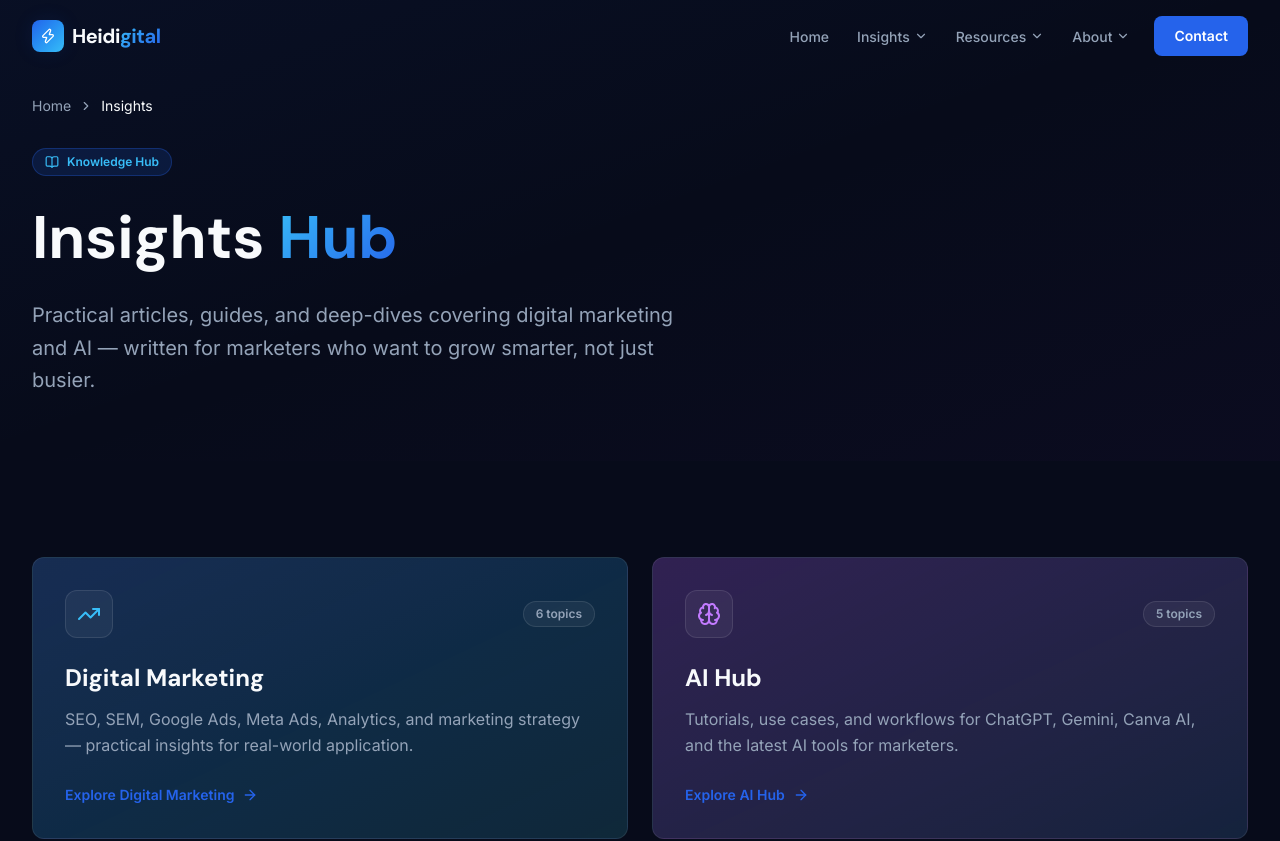
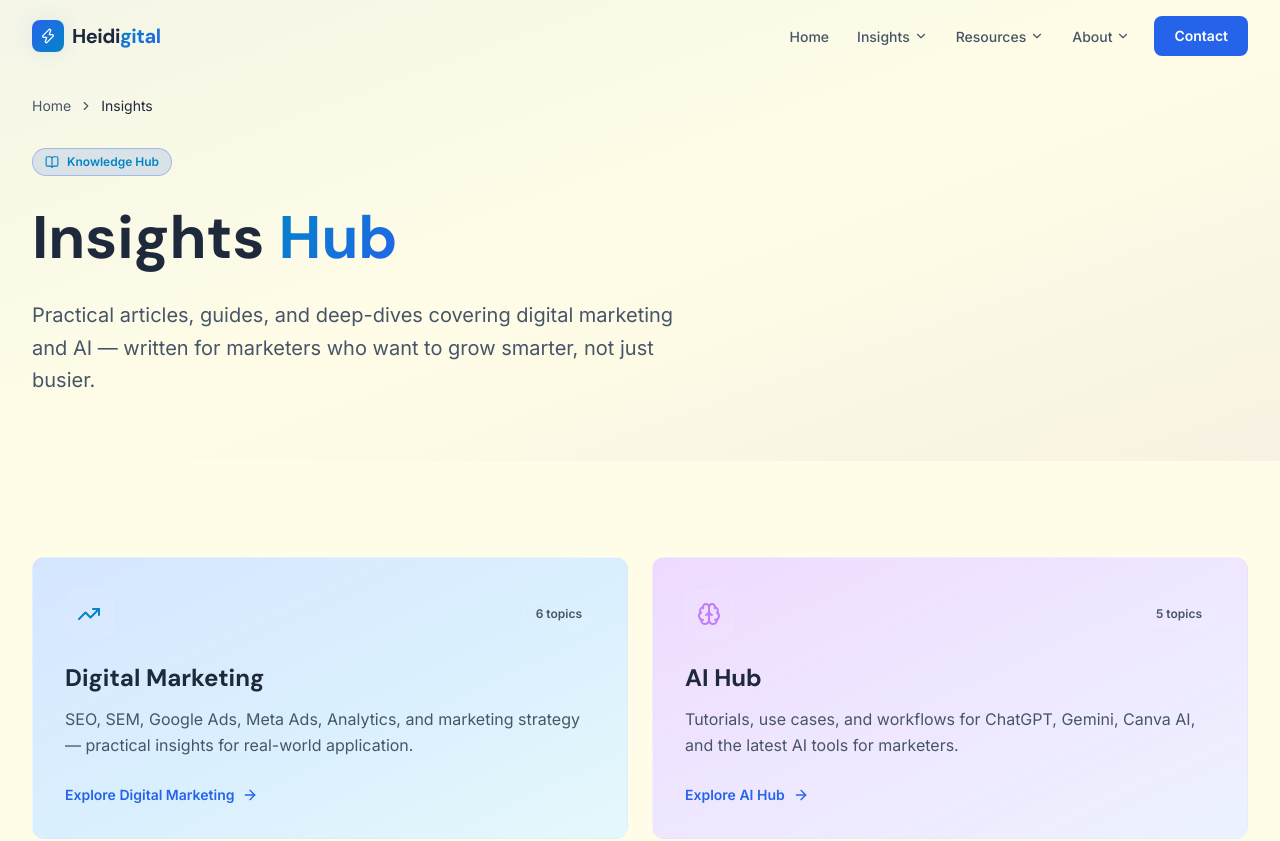
Before and after one commit to Heidintt/heidigital-new, a Next.js app: page /insights in a window 1280 px wide. Shown: the top 841 px of the page. Built offline with nearby package versions, Linux system fonts and the light colour scheme.

Commit message:
Apply Light Theme (Pastel Yellow)

```diff
--- a/src/app/globals.css
+++ b/src/app/globals.css
@@ -3,24 +3,24 @@
 @import "tailwindcss";
 
 @theme {
-  --color-background: #070B1A;
-  --color-background-secondary: #0F172A;
-  --color-card: #111827;
-  --color-card-hover: #1a2234;
+  --color-background: #FFFDE7;
+  --color-background-secondary: #FFF9C4;
+  --color-card: #FFFFFF;
+  --color-card-hover: #FAFAFA;
   --color-primary: #2563EB;
   --color-primary-hover: #1d4ed8;
-  --color-accent: #38BDF8;
-  --color-gold: #D8B67C;
-  --color-text-main: #F8FAFC;
-  --color-text-muted: #94A3B8;
+  --color-accent: #0284C7;
+  --color-gold: #B48D4D;
+  --color-text-main: #1E293B;
+  --color-text-muted: #475569;
 
   --font-sans: "Inter", system-ui, sans-serif;
   --font-display: "DM Sans", system-ui, sans-serif;
 
   --shadow-glow: 0 0 40px rgba(37, 99, 235, 0.15);
   --shadow-glow-sm: 0 0 20px rgba(37, 99, 235, 0.1);
-  --shadow-card: 0 4px 24px rgba(0,0,0,0.4);
-  --shadow-card-hover: 0 8px 40px rgba(37,99,235,0.2);
+  --shadow-card: 0 4px 24px rgba(0, 0, 0, 0.05);
+  --shadow-card-hover: 0 8px 40px rgba(37, 99, 235, 0.1);
 }
 
 @layer base {
--- a/src/components/cards/ArticleCard.tsx
+++ b/src/components/cards/ArticleCard.tsx
@@ -18,7 +18,7 @@ export default function ArticleCard({ article, variant = "default" }: ArticleCar
 
   if (variant === "compact") {
     return (
-      <Link href={href} className="group flex items-start gap-4 py-4 border-b border-white/[0.06] last:border-0 hover:opacity-80 transition-opacity">
+      <Link href={href} className="group flex items-start gap-4 py-4 border-b border-slate-200 last:border-0 hover:opacity-80 transition-opacity">
         {article.imageUrl && (
           <div className="relative w-20 h-20 rounded-lg overflow-hidden flex-shrink-0 mt-1">
             <Image src={article.imageUrl} alt={article.title} fill className="object-cover" />
@@ -88,7 +88,7 @@ export default function ArticleCard({ article, variant = "default" }: ArticleCar
         <p className="text-sm text-text-muted leading-relaxed flex-1 mb-5">
           {article.excerpt}
         </p>
-        <div className="flex items-center justify-between pt-4 border-t border-white/[0.06]">
+        <div className="flex items-center justify-between pt-4 border-t border-slate-200">
           <div className="flex items-center gap-3 text-xs text-text-muted">
             <span>{formattedDate}</span>
             <span className="flex items-center gap-1">
--- a/src/components/cards/CourseCard.tsx
+++ b/src/components/cards/CourseCard.tsx
@@ -47,7 +47,7 @@ export default function CourseCard({ course }: CourseCardProps) {
           {course.description}
         </p>
 
-        <div className="flex items-center justify-between pt-4 border-t border-white/[0.06]">
+        <div className="flex items-center justify-between pt-4 border-t border-slate-200">
           <div className="flex items-center gap-4 text-xs text-text-muted">
             <span className="flex items-center gap-1">
               <Clock className="w-3 h-3" />
--- a/src/components/layout/Footer.tsx
+++ b/src/components/layout/Footer.tsx
@@ -6,7 +6,7 @@ export default function Footer() {
   const currentYear = new Date().getFullYear();
 
   return (
-    <footer className="bg-background-secondary border-t border-white/[0.08] mt-auto">
+    <footer className="bg-background-secondary border-t border-slate-200 mt-auto">
       {/* Main footer */}
       <div className="container-max py-16">
         <div className="grid grid-cols-1 md:grid-cols-2 lg:grid-cols-5 gap-12">
@@ -88,7 +88,7 @@ export default function Footer() {
       </div>
 
       {/* Bottom bar */}
-      <div className="border-t border-white/[0.06]">
+      <div className="border-t border-slate-200">
         <div className="container-max py-5 flex flex-col sm:flex-row items-center justify-between gap-3">
           <p className="text-xs text-text-muted">
             © {currentYear} Heidigital. All rights reserved.
--- a/src/components/layout/Header.tsx
+++ b/src/components/layout/Header.tsx
@@ -63,7 +63,7 @@ export default function Header() {
       ref={headerRef}
       className={`fixed top-0 left-0 right-0 z-50 transition-all duration-300 ${
         isScrolled
-          ? "bg-background/95 backdrop-blur-xl border-b border-white/[0.08] shadow-[0_4px_24px_rgba(0,0,0,0.4)]"
+          ? "bg-background/95 backdrop-blur-xl border-b border-slate-200 shadow-sm"
           : "bg-transparent"
       }`}
     >
@@ -108,8 +108,8 @@ export default function Header() {
                     onMouseLeave={handleMouseLeaveItem}
                   >
                     <button
-                      className={`nav-link flex items-center gap-1 px-3 py-2 rounded-lg hover:bg-white/5 ${
-                        activeMega === item.label ? "text-text-main bg-white/5" : ""
+                      className={`nav-link flex items-center gap-1 px-3 py-2 rounded-lg hover:bg-slate-100 ${
+                        activeMega === item.label ? "text-text-main bg-slate-100" : ""
                       }`}
                       aria-expanded={activeMega === item.label}
                       aria-haspopup="true"
@@ -144,8 +144,8 @@ export default function Header() {
                     onMouseLeave={handleMouseLeaveItem}
                   >
                     <button
-                      className={`nav-link flex items-center gap-1 px-3 py-2 rounded-lg hover:bg-white/5 ${
-                        activeDropdown === item.label ? "text-text-main bg-white/5" : ""
+                      className={`nav-link flex items-center gap-1 px-3 py-2 rounded-lg hover:bg-slate-100 ${
+                        activeDropdown === item.label ? "text-text-main bg-slate-100" : ""
                       }`}
                       aria-expanded={activeDropdown === item.label}
                       aria-haspopup="true"
@@ -160,7 +160,7 @@ export default function Header() {
 
                     {activeDropdown === item.label && (
                       <div
-                        className="absolute top-full left-0 mt-2 w-48 bg-card border border-white/10 rounded-xl shadow-card overflow-hidden animate-slide-down"
+                        className="absolute top-full left-0 mt-2 w-48 bg-card border border-slate-200 rounded-xl shadow-card overflow-hidden animate-slide-down"
                         onMouseEnter={handleMouseEnterMenu}
                         onMouseLeave={handleMouseLeaveMenu}
                       >
@@ -168,7 +168,7 @@ export default function Header() {
                           <Link
                             key={link.href}
                             href={link.href}
-                            className="block px-4 py-3 text-sm text-text-muted hover:text-text-main hover:bg-white/5 transition-colors border-b border-white/5 last:border-0"
+                            className="block px-4 py-3 text-sm text-text-muted hover:text-text-main hover:bg-slate-100 transition-colors border-b border-slate-100 last:border-0"
                             onClick={() => setActiveDropdown(null)}
                           >
                             {link.label}
@@ -184,7 +184,7 @@ export default function Header() {
                 <Link
                   key={item.label}
                   href={item.href!}
-                  className="nav-link px-3 py-2 rounded-lg hover:bg-white/5"
+                  className="nav-link px-3 py-2 rounded-lg hover:bg-slate-100"
                 >
                   {item.label}
                 </Link>
@@ -206,7 +206,7 @@ export default function Header() {
 
       {/* Mobile Navigation */}
       {mobileOpen && (
-        <div className="md:hidden bg-background/98 backdrop-blur-xl border-t border-white/[0.08] max-h-[calc(100vh-4rem)] overflow-y-auto">
+        <div className="md:hidden bg-background/98 backdrop-blur-xl border-t border-slate-200 max-h-[calc(100vh-4rem)] overflow-y-auto">
           <nav className="container-max py-4 space-y-1" aria-label="Mobile navigation">
             {navigation.map((item) => {
               if (item.isCTA) {
@@ -235,7 +235,7 @@ export default function Header() {
                 return (
                   <div key={item.label}>
                     <button
-                      className="w-full flex items-center justify-between px-3 py-3 text-text-muted hover:text-text-main rounded-lg hover:bg-white/5 transition-colors"
+                      className="w-full flex items-center justify-between px-3 py-3 text-text-muted hover:text-text-main rounded-lg hover:bg-slate-100 transition-colors"
                       onClick={() =>
                         setMobileExpanded(isExpanded ? null : item.label)
                       }
@@ -248,7 +248,7 @@ export default function Header() {
                     </button>
 
                     {isExpanded && (
-                      <div className="ml-3 mt-1 space-y-0.5 border-l border-white/10 pl-4">
+                      <div className="ml-3 mt-1 space-y-0.5 border-l border-slate-200 pl-4">
                         {item.megaMenu ? (
                           item.megaMenu.sections.map((section) => (
                             <div key={section.heading} className="mb-3">
@@ -291,7 +291,7 @@ export default function Header() {
                 <Link
                   key={item.label}
                   href={item.href!}
-                  className="block px-3 py-3 text-text-muted hover:text-text-main font-medium rounded-lg hover:bg-white/5 transition-colors"
+                  className="block px-3 py-3 text-text-muted hover:text-text-main font-medium rounded-lg hover:bg-slate-100 transition-colors"
                   onClick={closeMobile}
                 >
                   {item.label}
@@ -315,10 +315,10 @@ function MegaMenuPanel({
   const colCount = menu.sections.length + (menu.featured ? 1 : 0);
   return (
     <div
-      className={`bg-card/95 backdrop-blur-2xl border border-white/10 rounded-2xl shadow-[0_20px_60px_rgba(0,0,0,0.6)] overflow-hidden`}
+      className={`bg-card/95 backdrop-blur-2xl border border-slate-200 rounded-2xl shadow-xl overflow-hidden`}
       style={{ width: colCount === 3 ? "780px" : "580px" }}
     >
-      <div className={`grid divide-x divide-white/[0.06]`} style={{ gridTemplateColumns: `repeat(${colCount}, 1fr)` }}>
+      <div className={`grid divide-x divide-slate-200`} style={{ gridTemplateColumns: `repeat(${colCount}, 1fr)` }}>
         {menu.sections.map((section) => (
           <div key={section.heading} className="p-6">
             <h3 className="text-xs font-semibold text-text-muted uppercase tracking-wider mb-1">
@@ -332,7 +332,7 @@ function MegaMenuPanel({
                 <li key={link.href}>
                   <Link
                     href={link.href}
-                    className="flex items-center gap-2 py-1.5 px-2 rounded-lg text-sm text-text-muted hover:text-text-main hover:bg-white/5 transition-all group"
+                    className="flex items-center gap-2 py-1.5 px-2 rounded-lg text-sm text-text-muted hover:text-text-main hover:bg-slate-100 transition-all group"
                     onClick={onClose}
                   >
                     <ChevronRight className="w-3 h-3 text-primary opacity-0 group-hover:opacity-100 -translate-x-1 group-hover:translate-x-0 transition-all" />
```
Also changed, not shown: src/app/page.tsx (+8 -8 lines).
